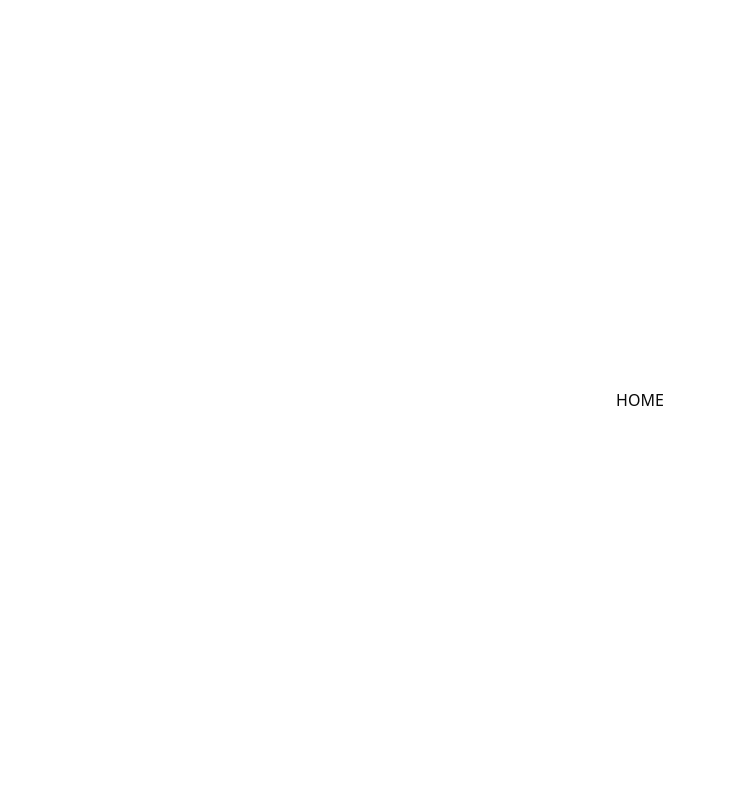
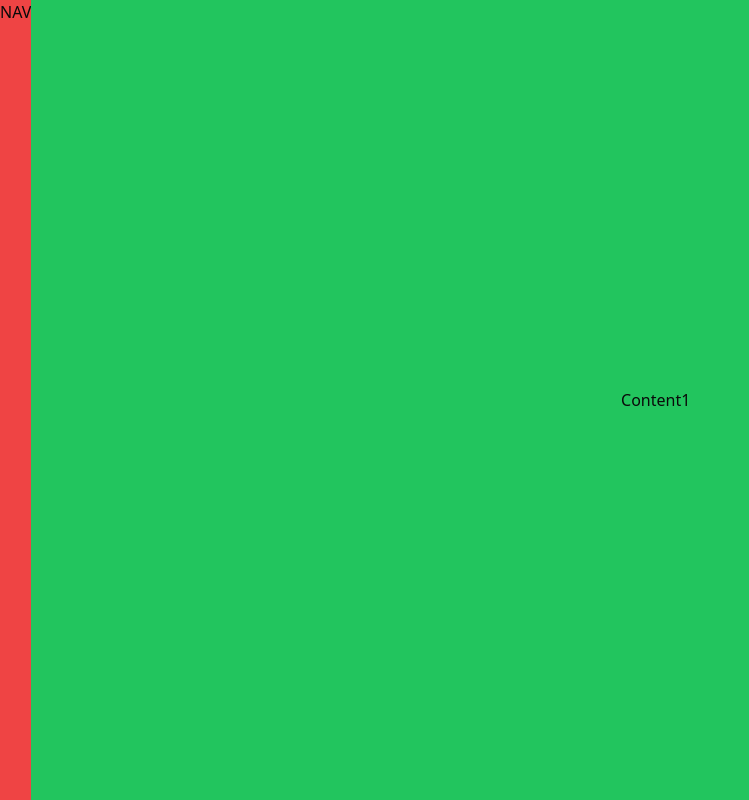
Before and after one commit to christianstamati/dashfolio, a Next.js app: page / in a window 1280 px wide. Shown: the whole page, without its empty margins (0-749 px from the left). Built offline with nearby package versions, Linux system fonts and the light colour scheme.

Commit message:
dashboard

```diff
--- a/src/app/(frontend)/layout.tsx
+++ b/src/app/(frontend)/layout.tsx
@@ -3,6 +3,7 @@ import "@/styles/globals.css";
 import { geistMono, geistSans } from "@/fonts";
 import { ThemeProvider } from "@/providers/theme-provider";
 import BottomNav from "@/components/bottom-nav";
+import SideNav from "@/components/side-nav";
 
 export const metadata: Metadata = {
   title:
@@ -22,7 +23,7 @@ export default function RootLayout({
   return (
     <html lang="en" suppressHydrationWarning>
       <body
-        className={`${geistSans.variable} ${geistMono.variable} antialiased`}
+        className={`${geistSans.variable} ${geistMono.variable} flex h-svh antialiased`}
       >
         <ThemeProvider
           attribute="class"
@@ -30,7 +31,8 @@ export default function RootLayout({
           enableSystem
           disableTransitionOnChange
         >
-          {children}
+          <SideNav />
+          <div className="h-full w-full overflow-auto">{children}</div>
           <BottomNav />
         </ThemeProvider>
       </body>
--- a/src/app/(frontend)/page.tsx
+++ b/src/app/(frontend)/page.tsx
@@ -1,4 +1,10 @@
 import React from "react";
+
 export default function Home() {
-  return <div className="center-content h-screen">HOME</div>;
+  return (
+    <div className="w-full">
+      <div className="center-content h-screen bg-green-500">Content1</div>
+      <div className="center-content h-screen bg-green-500">Content1</div>
+    </div>
+  );
 }
--- /dev/null
+++ b/src/components/side-nav.tsx
@@ -0,0 +1,6 @@
+"use client";
+function SideNav() {
+  return <div className="hidden bg-red-500 lg:block">NAV</div>;
+}
+
+export default SideNav;
```
